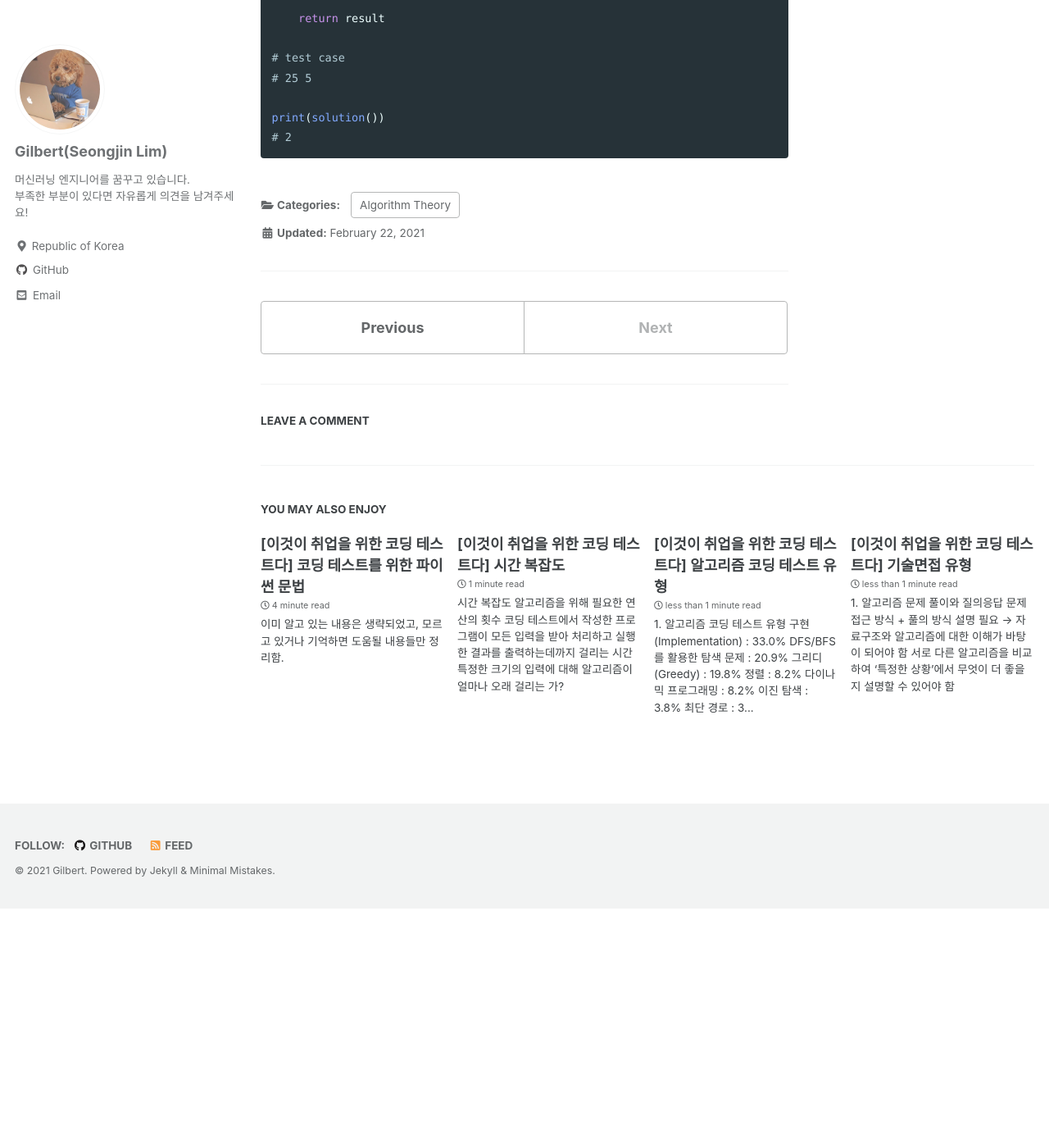
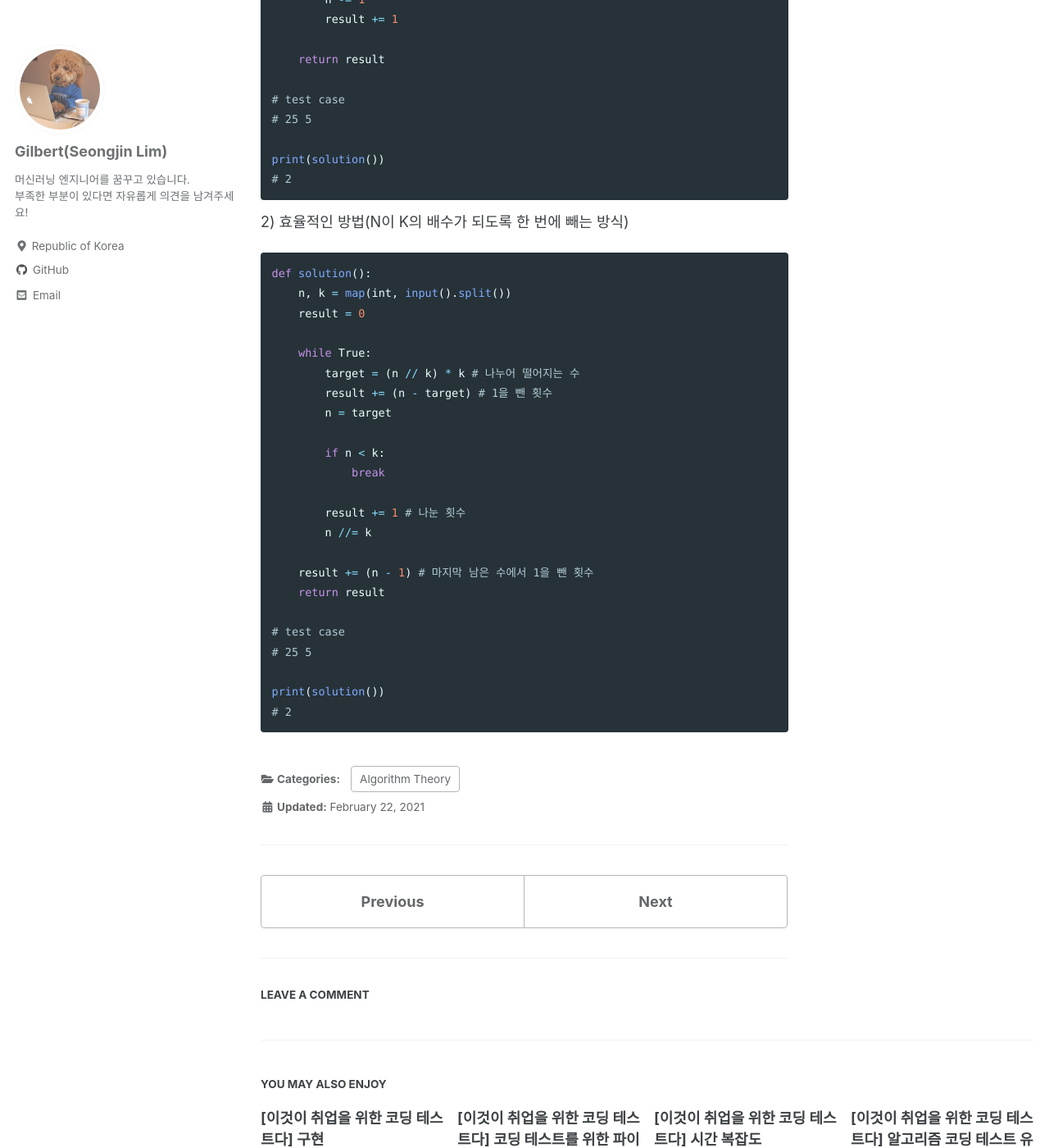
Before and after one commit to gilbertlim/Blog, a Jekyll site: the page built from _posts/2021-02-22-this_is_coding_test_greedy.md, in a window 1280 px wide and 1400 px high, scrolled down 6145 px. Shown: the whole window at 82% size. Built offline with Jekyll 4.4.1, drawn with Linux system fonts in a browser that asks for light colours; cached includes are drawn as plain includes; comment, search, counter and statistics services are not loaded; before the commit the page ends 7253 px from its top, so only the background shows below that; some of the changed text lies outside the part shown.

Commit message:
Add example

````diff
--- a/_posts/2021-02-22-this_is_coding_test_greedy.md
+++ b/_posts/2021-02-22-this_is_coding_test_greedy.md
@@ -156,7 +156,7 @@ print(solution())
 # 2
 ```
 
-2) 2중 반복문 구조를 이용하는 답안 예시
+2) 2중 반복문 구조를 사용한 방법
 
 ```python
 def solution():
@@ -198,6 +198,8 @@ N과 K가 주어질 때 N이 1이 될 때까지 1번 혹은 2번의 과정을
   - N(2 <= N <= 100,000)
   - K(2 <= K <= 100,000)
 
+1) 단순하게 푸는 방법
+
 ```python
 def solution():
     n, k = map(int, input().split())
@@ -223,3 +225,31 @@ def solution():
 print(solution())
 # 2
 ```
+
+2) 효율적인 방법(N이 K의 배수가 되도록 한 번에 빼는 방식)
+
+```python
+def solution():
+    n, k = map(int, input().split())
+    result = 0
+
+    while True:
+        target = (n // k) * k # 나누어 떨어지는 수
+        result += (n - target) # 1을 뺀 횟수
+        n = target
+
+        if n < k:
+            break
+
+        result += 1 # 나눈 횟수
+        n //= k
+
+    result += (n - 1) # 마지막 남은 수에서 1을 뺀 횟수
+    return result
+
+# test case
+# 25 5
+
+print(solution())
+# 2
+```
````
Also changed, not shown: _posts/2021-02-22-this_is_coding_test_implementation.md (added, +4 -0 lines).
